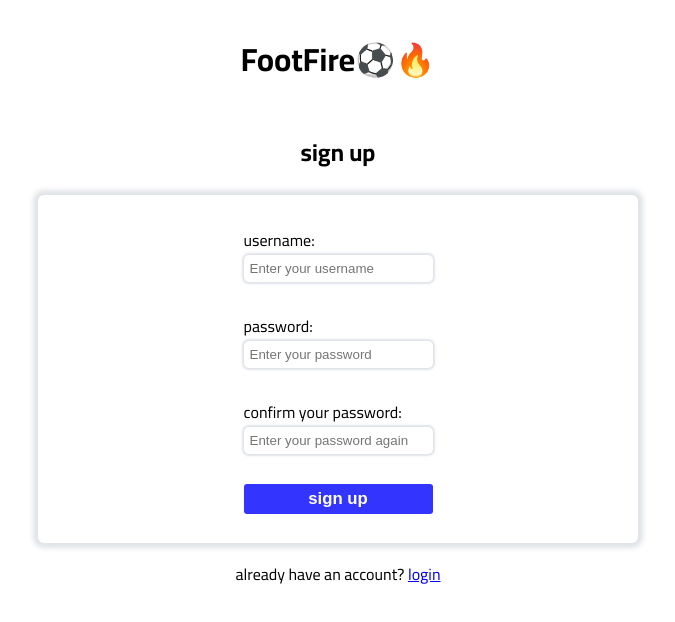
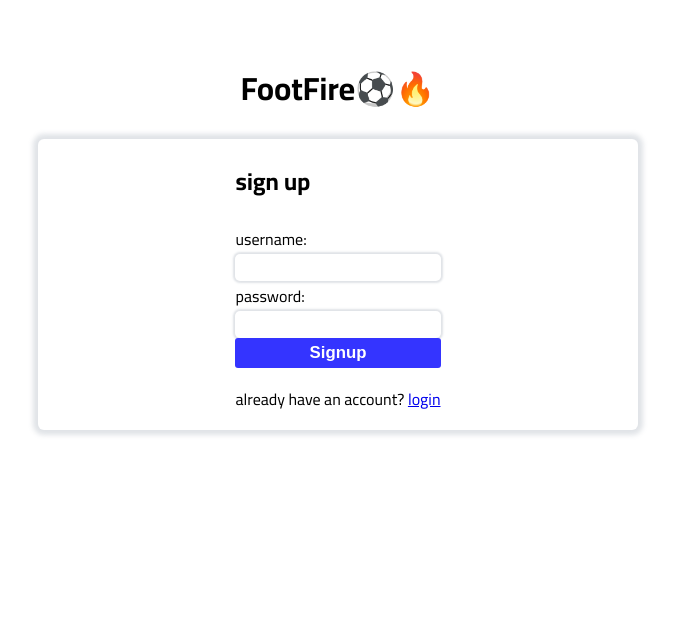
Before and after one commit to aboodJS/footfire-frontend, a React (Vite) app: page /signup in a window 1280 px wide. Shown: the top 622 px of the page, without its empty margins (302-977 px from the left). Built offline with nearby package versions, Linux system fonts and the light colour scheme.

Commit message:
[changes] rebuilt the login form and changed the login mechanism

```diff
--- a/src/Login.tsx
+++ b/src/Login.tsx
@@ -1,6 +1,30 @@
 import { Link } from "react-router";
 import styles from "./styles/Form.module.css";
+import { useRef, useState } from "react";
 function Login() {
+  const [name, setName] = useState("");
+  const [pass, setPass] = useState("");
+
+  const nameInput = useRef(null);
+  const passwordInput = useRef(null);
+
+  async function handleFormSubmit(
+    name: string = "guest",
+    passWord: string = "1234"
+  ) {
+    await fetch("http://localhost:5000/login", {
+      headers: {
+        "Content-Type": "application/json",
+      },
+      method: "POST",
+      body: JSON.stringify({ username: name, password: passWord }),
+    })
+      .then((r) => r.json())
+      .then((r) => {
+        localStorage.setItem("data", JSON.stringify(r.request));
+      });
+  }
+
   return (
     <>
       <main>
@@ -9,30 +33,39 @@ function Login() {
             FootFire⚽🔥
           </Link>
         </h1>
-        <div>
+        <div className={styles.form}>
           <h2>Log in</h2>
-          <form action="http://localhost:5000/login" method="post">
+
           <div className={styles.grid}>
             <label htmlFor="username">username:</label>
             <input
-                placeholder="Enter your username"
+              onChange={() => setName(nameInput.current.value)}
+              ref={nameInput}
+              className={styles.userInput}
+              name="username"
               type="text"
-                name="username"
-                className={styles.userInput}
+              required
             />
           </div>
           <div className={styles.grid}>
-              <label htmlFor="password">password:</label>
-
+            <label htmlFor="passwd">password:</label>
             <input
-                placeholder="Enter your password"
+              onChange={() => setPass(passwordInput.current.value)}
+              ref={passwordInput}
+              className={styles.userInput}
+              name="passwd"
               type="password"
-                name="password"
-                className={styles.userInput}
+              required
             />
           </div>
-            <input className="button" type="submit" value="log in" />
-          </form>
+          <button
+            onClick={() => {
+              handleFormSubmit(name, pass);
+            }}
+            className="button"
+          >
+            Login
+          </button>
           <p>
             don't have an account? <Link to={"/signup"}>Sign up</Link>
           </p>
--- a/src/Signup.tsx
+++ b/src/Signup.tsx
@@ -10,40 +10,28 @@ function Signup() {
             FootFire⚽🔥
           </Link>
         </h1>
-        <div>
+        <div className={styles.form}>
           <h2>sign up</h2>
-          <form action="http://localhost:5000/signup" method="post">
+
           <div className={styles.grid}>
             <label htmlFor="username">username:</label>
             <input
-                placeholder="Enter your username"
+              className={styles.userInput}
+              name="username"
               type="text"
-                name="username"
-                className={styles.userInput}
+              required
             />
           </div>
           <div className={styles.grid}>
-              <label htmlFor="password">password:</label>
-
+            <label htmlFor="passwd">password:</label>
             <input
-                placeholder="Enter your password"
+              className={styles.userInput}
+              name="passwd"
               type="password"
-                name="password"
-                className={styles.userInput}
+              required
             />
           </div>
-            <div className={styles.grid}>
-              <label htmlFor="password">confirm your password:</label>
-
-              <input
-                placeholder="Enter your password again"
-                type="password"
-                name="password"
-                className={styles.userInput}
-              />
-            </div>
-            <input className="button" type="submit" value="sign up" />
-          </form>
+          <button className="button">Signup</button>
           <p>
             already have an account? <Link to={"/login"}>login</Link>
           </p>
--- a/src/styles/Form.module.css
+++ b/src/styles/Form.module.css
@@ -8,9 +8,8 @@ main {
   text-align: center;
 }
 
-form {
+.form {
   text-align: left;
-
   display: grid;
   border-radius: 6px;
   width: 600px;
```
Lines whose indentation alone changed are shown as unchanged.
